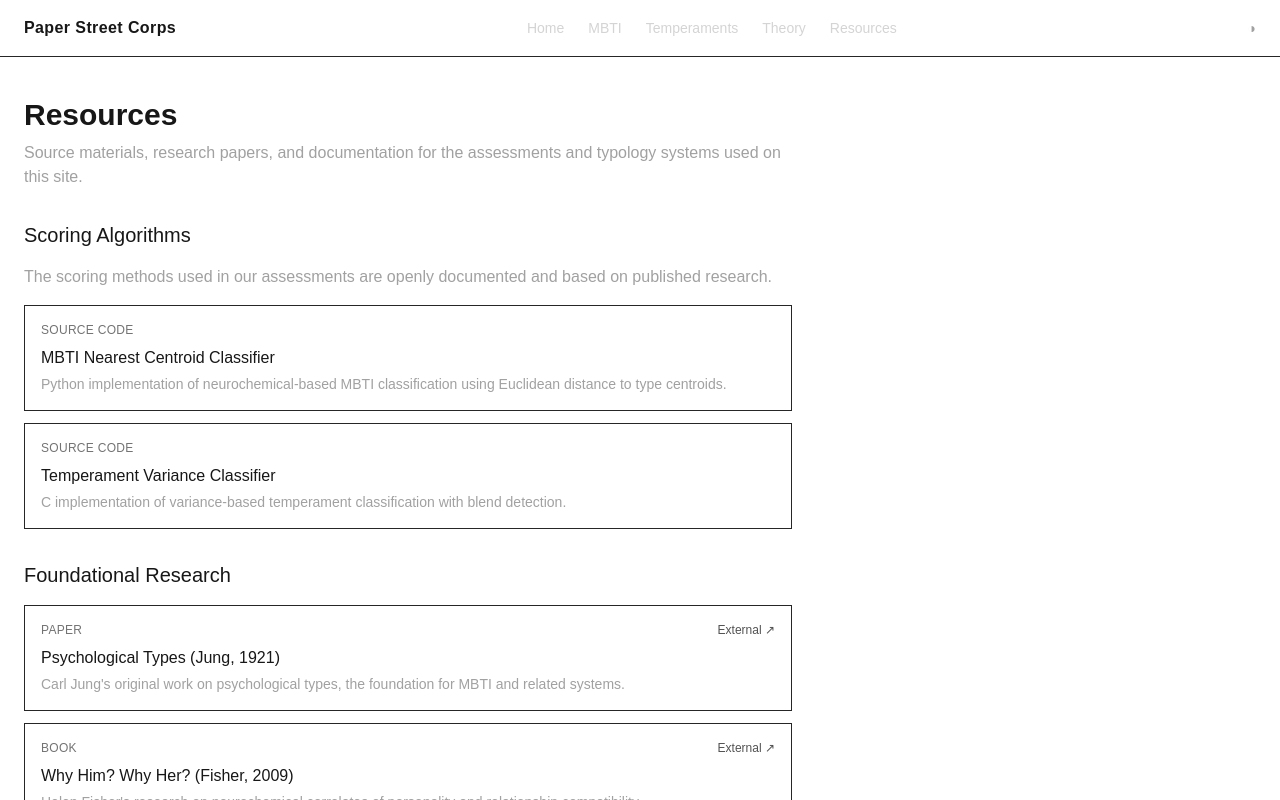
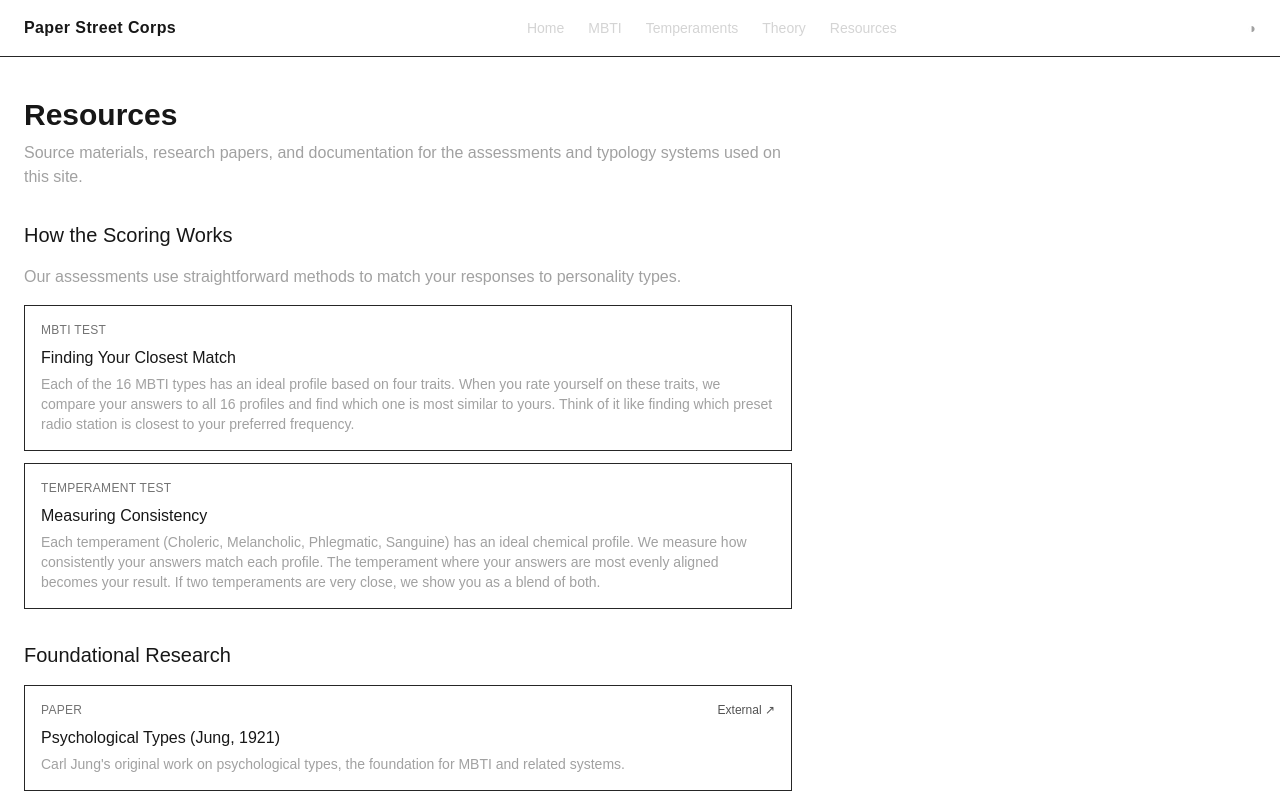
Before and after one commit to papersteetcorps/paper-street-corps, a Next.js app: page /resources in a window 1280 px wide. Shown: the top 800 px of the page. Built offline with nearby package versions, Linux system fonts and the light colour scheme.

Commit message:
Update resources page with non-technical scoring explanations

```diff
--- a/src/app/resources/page.tsx
+++ b/src/app/resources/page.tsx
@@ -10,24 +10,31 @@
       </header>
 
       <section className="space-y-4">
-        <h2 className="text-xl font-medium">Scoring Algorithms</h2>
+        <h2 className="text-xl font-medium">How the Scoring Works</h2>
         <p className="text-neutral-400">
-          The scoring methods used in our assessments are openly documented and
-          based on published research.
+          Our assessments use straightforward methods to match your responses to personality types.
         </p>
         <div className="space-y-3">
-          <ResourceLink
-            title="MBTI Nearest Centroid Classifier"
-            description="Python implementation of neurochemical-based MBTI classification using Euclidean distance to type centroids."
-            href="/mbti.py"
-            type="code"
-          />
-          <ResourceLink
-            title="Temperament Variance Classifier"
-            description="C implementation of variance-based temperament classification with blend detection."
-            href="/temperament.c"
-            type="code"
-          />
+          <div className="border border-neutral-800 p-4">
+            <div className="text-xs text-neutral-500 uppercase tracking-wide">MBTI Test</div>
+            <h3 className="mt-2 font-medium">Finding Your Closest Match</h3>
+            <p className="mt-1 text-sm text-neutral-400">
+              Each of the 16 MBTI types has an ideal profile based on four traits. When you rate yourself
+              on these traits, we compare your answers to all 16 profiles and find which one is most
+              similar to yours. Think of it like finding which preset radio station is closest to your
+              preferred frequency.
+            </p>
+          </div>
+          <div className="border border-neutral-800 p-4">
+            <div className="text-xs text-neutral-500 uppercase tracking-wide">Temperament Test</div>
+            <h3 className="mt-2 font-medium">Measuring Consistency</h3>
+            <p className="mt-1 text-sm text-neutral-400">
+              Each temperament (Choleric, Melancholic, Phlegmatic, Sanguine) has an ideal chemical profile.
+              We measure how consistently your answers match each profile. The temperament where your
+              answers are most evenly aligned becomes your result. If two temperaments are very close,
+              we show you as a blend of both.
+            </p>
+          </div>
         </div>
       </section>
 
```
